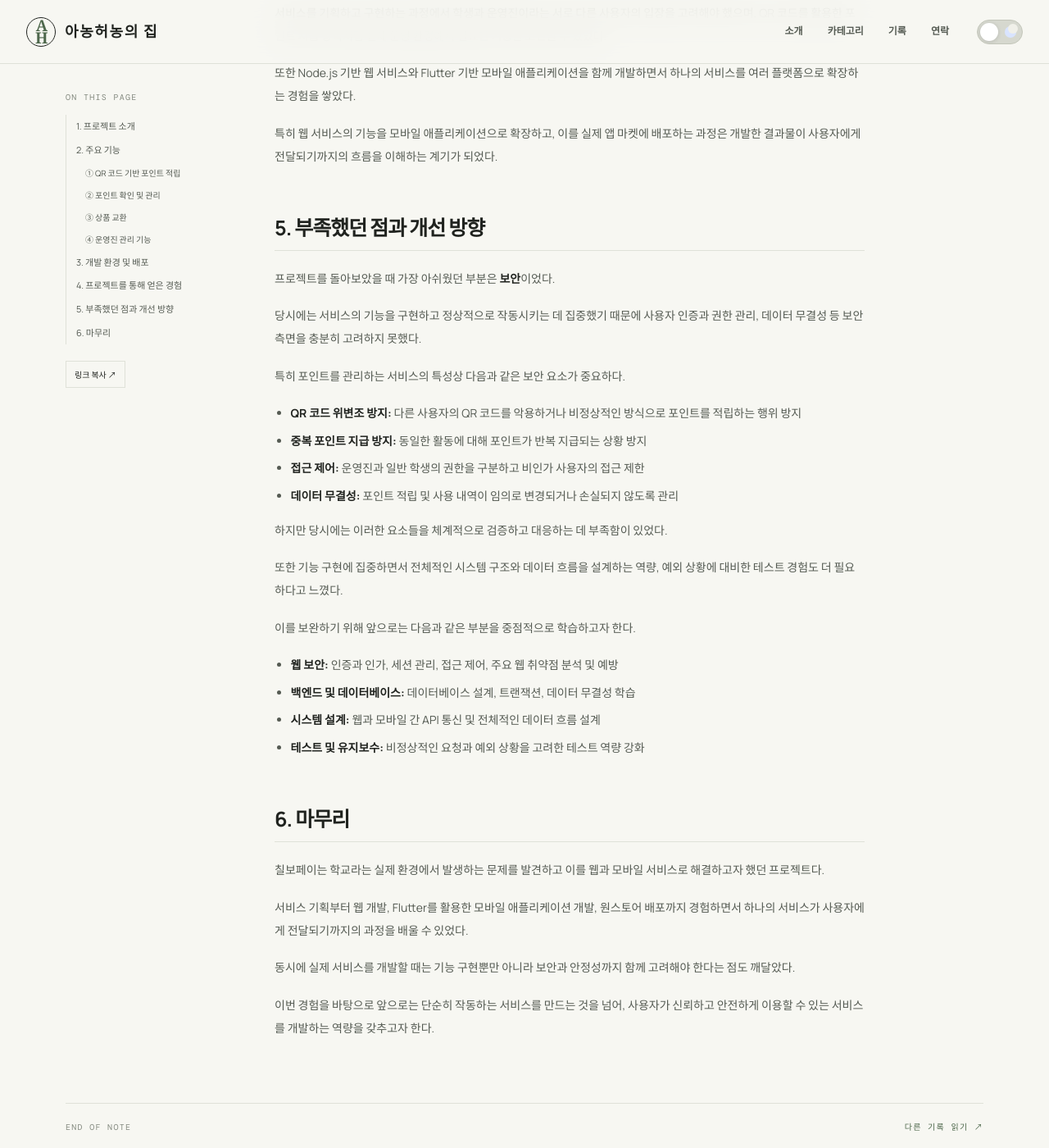
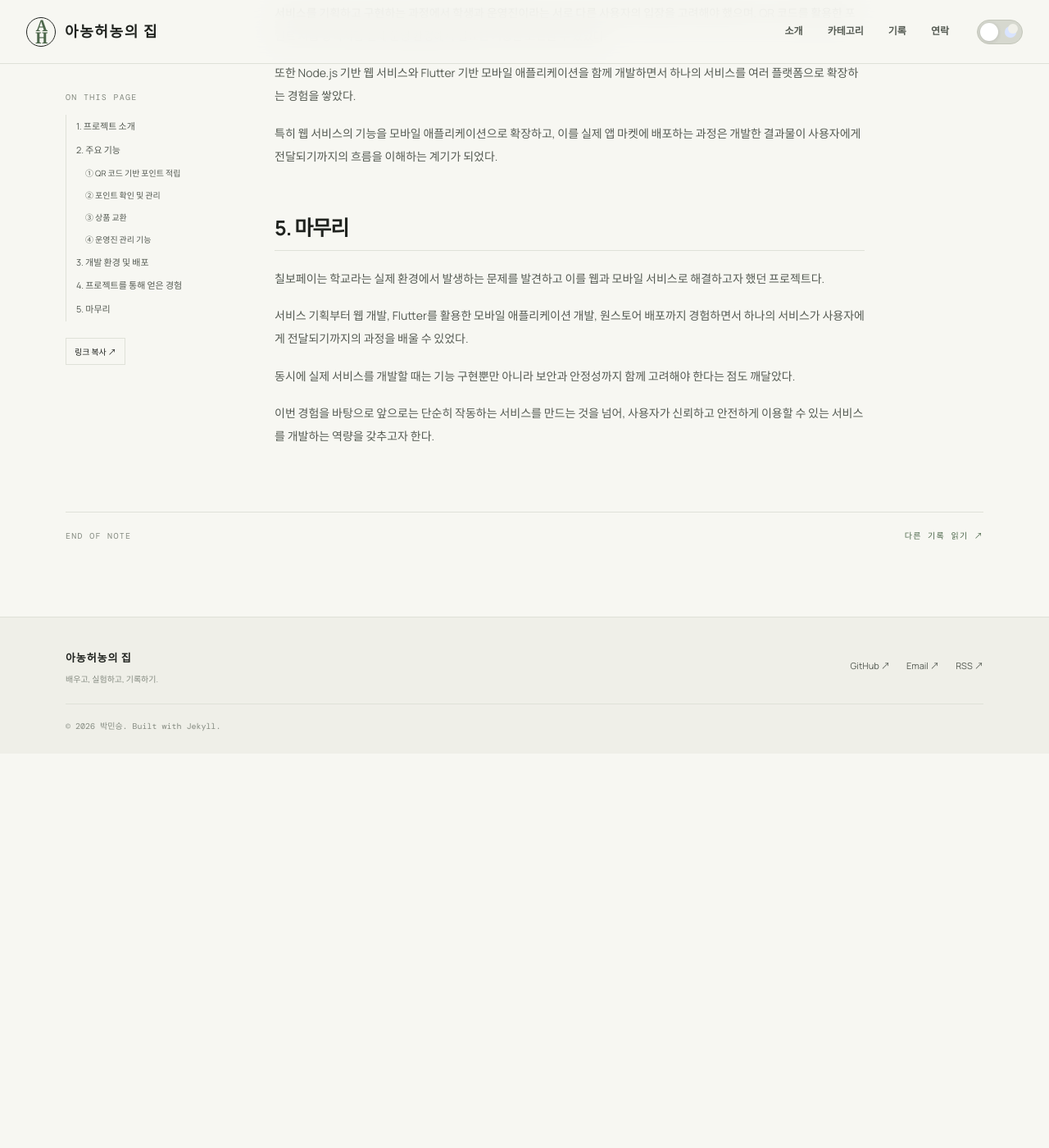
Before and after one commit to pms0602/pms0602.github.io, a Jekyll site: the page built from _posts/2026-11-19-chilbo-pay.md, in a window 1280 px wide and 1400 px high, scrolled down 2090 px. Shown: the whole window at 82% size. Built offline with Jekyll 4.4.1, drawn with Linux system fonts in a browser that asks for light colours; after the commit the page ends 3009 px from its top, so only the background shows below that; some of the changed text lies outside the part shown.

Commit message:
edit categories

```diff
--- a/_posts/2026-11-19-chilbo-pay.md
+++ b/_posts/2026-11-19-chilbo-pay.md
@@ -2,8 +2,8 @@
 layout: post
 title: "칠보페이 - 학교 생활에 포인트 시스템을 도입하다"
 date: 2026-11-19 11:25:00 +0900
-categories: [블로그/기술문서]
-tags: [칠보페이, Node.js, Flutter, 웹개발, 모바일앱, 프로젝트 회고]
+categories: [개발]
+tags: [칠보페이, Node.js, Flutter, 웹개발, 모바일앱]
 ---
 
 # 칠보페이 - 학교 생활에 포인트 시스템을 도입하다
@@ -56,31 +56,7 @@ GitHub 저장소에는 서버 코드인 `app.js`, 프로젝트 의존성을 관
 
 특히 웹 서비스의 기능을 모바일 애플리케이션으로 확장하고, 이를 실제 앱 마켓에 배포하는 과정은 개발한 결과물이 사용자에게 전달되기까지의 흐름을 이해하는 계기가 되었다.
 
-## 5. 부족했던 점과 개선 방향
-
-프로젝트를 돌아보았을 때 가장 아쉬웠던 부분은 **보안**이었다.
-
-당시에는 서비스의 기능을 구현하고 정상적으로 작동시키는 데 집중했기 때문에 사용자 인증과 권한 관리, 데이터 무결성 등 보안 측면을 충분히 고려하지 못했다.
-
-특히 포인트를 관리하는 서비스의 특성상 다음과 같은 보안 요소가 중요하다.
-
-- **QR 코드 위변조 방지:** 다른 사용자의 QR 코드를 악용하거나 비정상적인 방식으로 포인트를 적립하는 행위 방지
-- **중복 포인트 지급 방지:** 동일한 활동에 대해 포인트가 반복 지급되는 상황 방지
-- **접근 제어:** 운영진과 일반 학생의 권한을 구분하고 비인가 사용자의 접근 제한
-- **데이터 무결성:** 포인트 적립 및 사용 내역이 임의로 변경되거나 손실되지 않도록 관리
-
-하지만 당시에는 이러한 요소들을 체계적으로 검증하고 대응하는 데 부족함이 있었다.
-
-또한 기능 구현에 집중하면서 전체적인 시스템 구조와 데이터 흐름을 설계하는 역량, 예외 상황에 대비한 테스트 경험도 더 필요하다고 느꼈다.
-
-이를 보완하기 위해 앞으로는 다음과 같은 부분을 중점적으로 학습하고자 한다.
-
-- **웹 보안:** 인증과 인가, 세션 관리, 접근 제어, 주요 웹 취약점 분석 및 예방
-- **백엔드 및 데이터베이스:** 데이터베이스 설계, 트랜잭션, 데이터 무결성 학습
-- **시스템 설계:** 웹과 모바일 간 API 통신 및 전체적인 데이터 흐름 설계
-- **테스트 및 유지보수:** 비정상적인 요청과 예외 상황을 고려한 테스트 역량 강화
-
-## 6. 마무리
+## 5. 마무리
 
 칠보페이는 학교라는 실제 환경에서 발생하는 문제를 발견하고 이를 웹과 모바일 서비스로 해결하고자 했던 프로젝트다.
 
```
